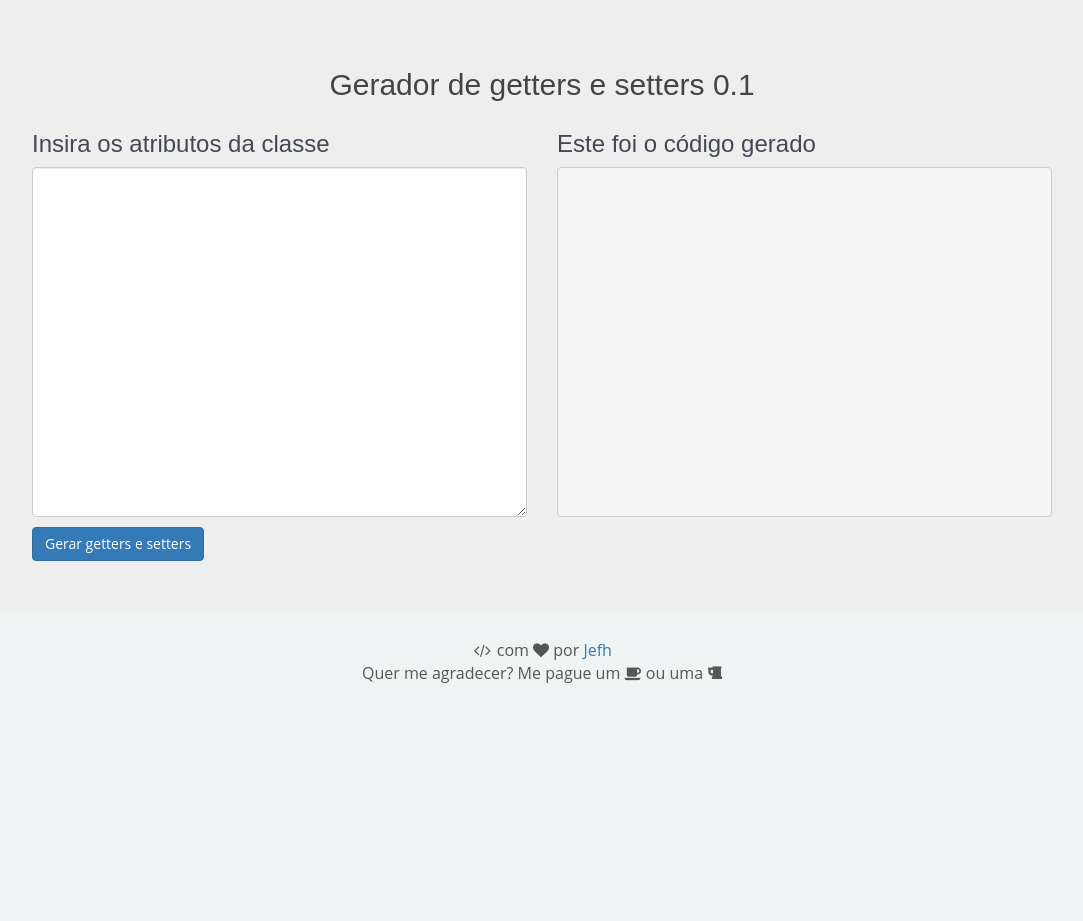
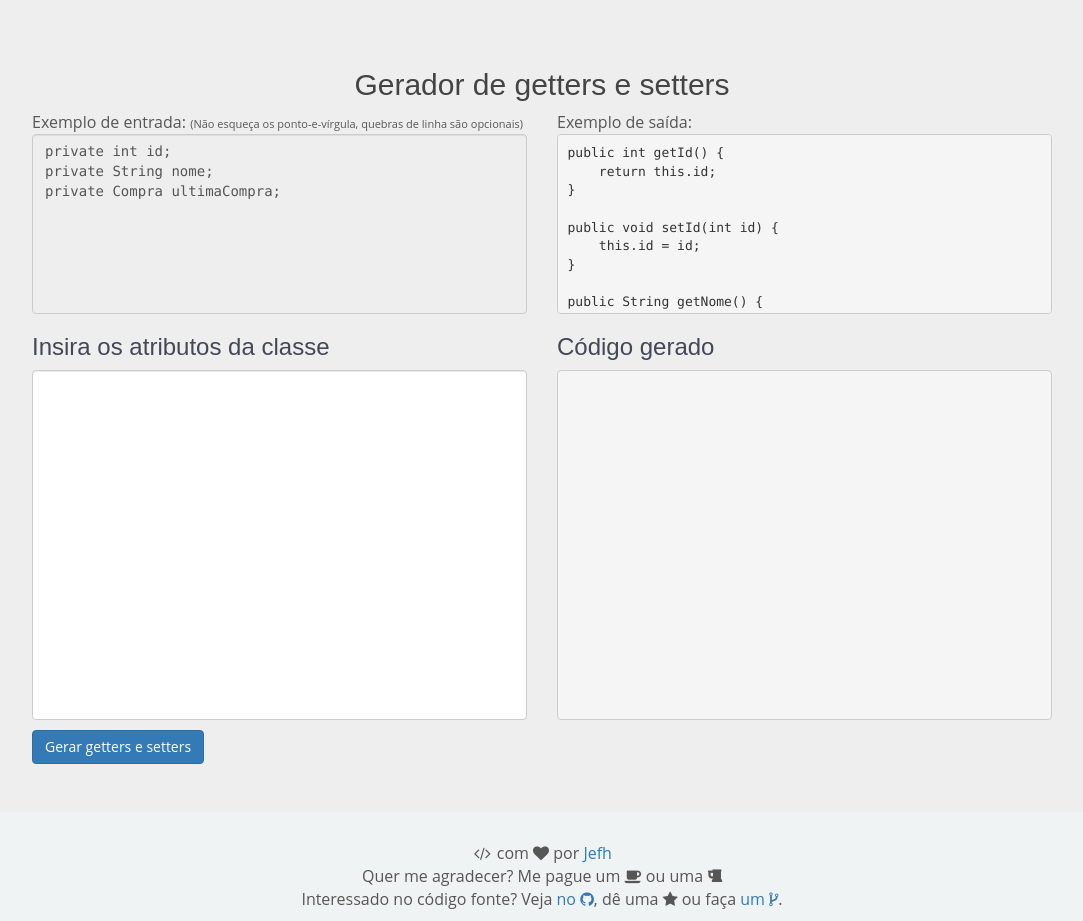
Before and after one commit to jfbueno/duke-generator, a plain HTML site: page index.html in a window 1280 px wide. Shown: the whole page, without its empty margins (98-1181 px from the left). Before the commit the page ends 800 px from the top, so only its background shows below. Drawn offline with nearby package versions, Linux system fonts and the light colour scheme.

Commit message:
example area and some improvements

```diff
--- a/index.html
+++ b/index.html
@@ -13,26 +13,56 @@
 
         <div class="row">
             <div class="col-sm-8 col-sm-offset-2 center-text">
-                <h2 class="main-title">Gerador de getters e setters 0.1</h2>
+                <h2 class="main-title">Gerador de getters e setters</h2>
             </div>
         </div>
 
         <div class="row">
             <div class="col-sm-6">
-                <h3>Insira os atributos da classe</h3>
+                Exemplo <span>de entrada</span>: <small style="font-size:11px;">(Não esqueça os ponto-e-vírgula, quebras de linha são opcionais)</small>
+                <textarea class="form-control example-area" readonly>private int id;
+private String nome;
+private Compra ultimaCompra;</textarea>
 
 
-                <textarea id="atributos" class="form-control" name="name" rows="8" cols="40"></textarea>
-
+                <h3>Insira os atributos da classe</h3>
+                <textarea id="atributos" class="form-control insert-area"></textarea>
 
                 <button class="btn btn-primary" onclick="generateCode()">Gerar getters e setters</button>
 
             </div>
             <div class="col-sm-6">
                 <div id="output-container">
-                    <h3>Este foi o código gerado</h3>
 
-                    <pre id="output" class="pre-scrollable">
+                    Exemplo <span>de saída</span>:
+                    <pre class="pre-scrollable code-example">
+public int getId() {
+	return this.id;
+}
+
+public void setId(int id) {
+	this.id = id;
+}
+
+public String getNome() {
+	return this.nome;
+}
+
+public void setNome(String nome) {
+	this.nome = nome;
+}
+
+public Compra getUltimaCompra() {
+	return this.ultimaCompra;
+}
+
+public void setUltimaCompra(Compra ultimaCompra) {
+	this.ultimaCompra = ultimaCompra;
+}
+                    </pre>
+
+                    <h3>Código gerado</h3>
+                    <pre id="output" class="pre-scrollable code-output">
 
                     </pre>
                 </div>
@@ -41,9 +71,16 @@
     </div>
 
     <footer>
-        <span class="fa fa-fw fa-code" alt="feito"></span> com <span class="fa fa-heart" alt="amor"></span> por <a href="http://pt.stackoverflow.com/users/18246/jbueno" target="_blank">Jefh</a>
-        <br>
-        Quer me agradecer? Me pague um <span class="fa fa-coffee"></span> ou uma <span class="fa fa-beer"></span>
+        <div class="center-text">
+            <span class="fa fa-fw fa-code" alt="feito"></span> com <span class="fa fa-heart" alt="amor"></span> por <a href="http://pt.stackoverflow.com/users/18246/jbueno" target="_blank">Jefh</a>
+            <br>
+            Quer me agradecer? Me pague um <span class="fa fa-coffee"></span> ou uma <span class="fa fa-beer"></span>
+            <br>
+            Interessado no código fonte?
+            Veja <a href="https://github.com/jefhtavares/getter-setter-generator" target="_blank">no <span class="fa fa-github"></span></a>,
+            dê uma <span class="fa fa-star"></span>
+            ou faça <a href="https://github.com/jefhtavares/getter-setter-generator#fork-destination-box" target="_blank">um <span class="fa fa-code-fork"></span></a>.
+        </div>
     </footer>
 </body>
 
--- a/style.css
+++ b/style.css
@@ -20,7 +20,10 @@ h1, h2, h3, h4, h5, h6,
 .h1, .h2, .h3, .h4, .h5, .h6 {
   font-family: "Montserrat", sans-serif;
   color: #424856;
-  /*margin: 0;*/
+}
+
+.main-title {
+    color: #444444;
 }
 
 footer {
@@ -29,7 +32,6 @@ footer {
     margin-top: 30px;
     width: 80%;
     padding-bottom: 10px;
-    text-align: center;
 }
 
 .center-text {
@@ -37,12 +39,7 @@ footer {
 }
 
 .pre-scrollable {
-    min-height: 350px;
     max-height: 350px;
-}
-
-h2, .main-title {
-    color: #444444;
 }
 
 pre {
@@ -52,12 +49,30 @@ pre {
     tab-size:         4; /* Chrome 21+, Safari 6.1+, Opera 15+ */
 }
 
+button {
+    margin-top: 10px;
+}
+
 textarea {
+    resize: none;
+}
+
+.insert-area, .example-area {
     font-family: "Consolas";
-    resize: vertical;
+}
+
+.insert-area {
     min-height: 350px;
 }
 
-button {
-    margin-top: 10px;
+.example-area, .code-example {
+    max-height: 200px;
+    height: 180px;
+    min-height: 180px;
+    margin-bottom: 10px;
 }
+
+.code-output {
+    min-height: 350px;
+    max-height: 350px;
+}
```
